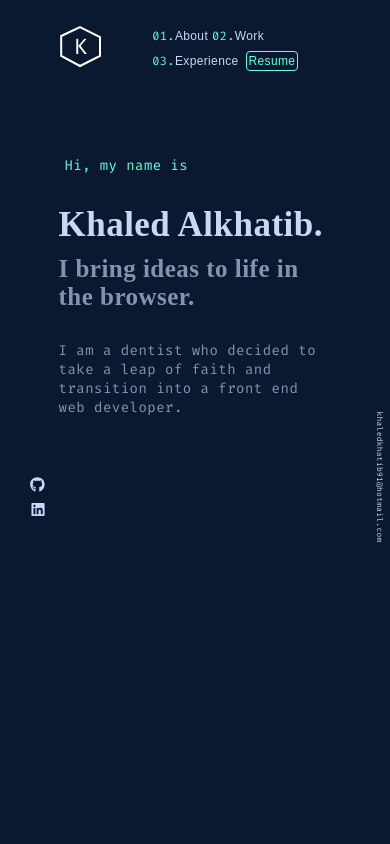
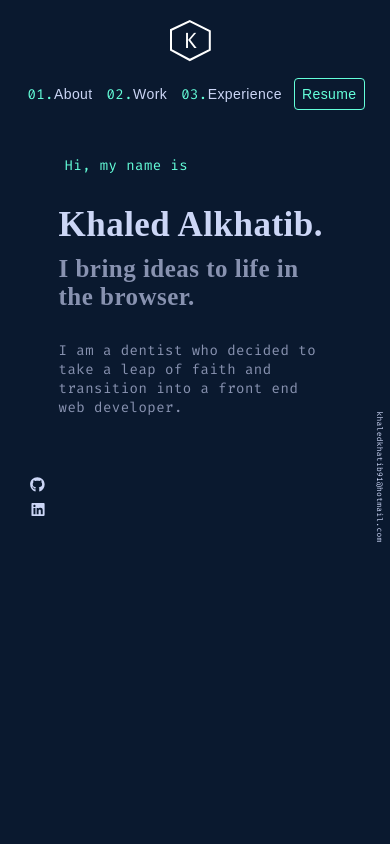
Before and after one commit to Khaled91Alkhatib/Personal-Website, a React (Create React App) app: page / in a window 390 px wide. Shown: the top 844 px of the page. Built offline with nearby package versions, Linux system fonts and the light colour scheme.

Commit message:
More work on responsive design

```diff
--- a/src/components/Navbar.jsx
+++ b/src/components/Navbar.jsx
@@ -9,7 +9,7 @@ const Homepage = (props) => {
   return (
     <>
       <div className="nav-bar">
-        <svg>
+        <svg className="test">
           <polygon points="50 3,100 28,100 75, 50 100,3 75,3 25" />
           <text className="polygon-text" x="14" y="28" fill="white">K</text>
         </svg>
--- a/src/styles/Navbar.scss
+++ b/src/styles/Navbar.scss
@@ -77,6 +77,7 @@ polygon {
 
 .slideInFromRight {
   animation: 1s ease-out 0s 1 slideInFromRight;
+  text-align: center;
 }
 
 @media only screen and (max-width: 768px) {
@@ -92,13 +93,19 @@ polygon {
   }
 }
 
+
 @media only screen and (max-width: 412px) {
   .nav-buttons {
-    font-size: 12px;
-    padding: 2px;
+    font-size: 14px;
+    padding: 7px;
   }
-  // .nav-bar {
-  //   padding: 0 20px;
-  //   margin: auto;
-  // }
+  .nav-bar {
+    padding: 0 15px;
+    margin: auto;
+    display: block;
+  }
+  .test {
+    padding-top: 20px;
+    padding-left: 43%;
+  }
 }
```
